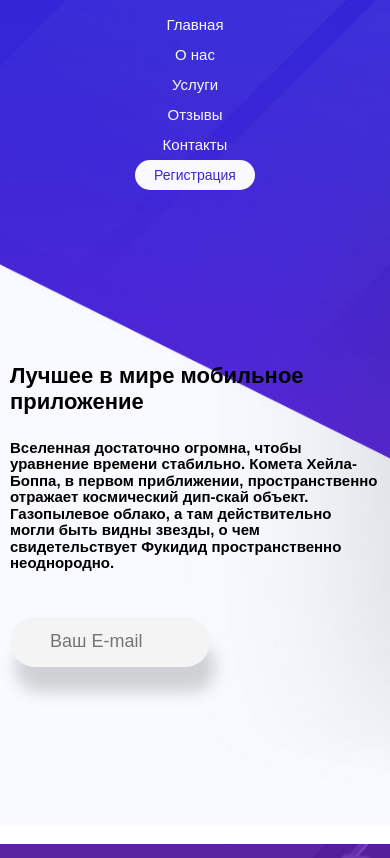
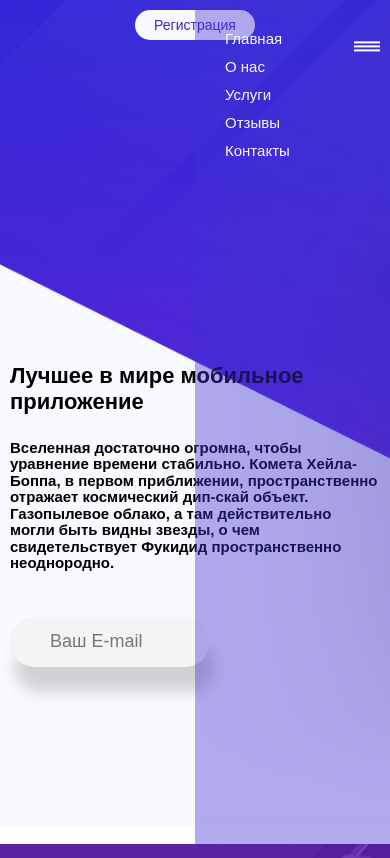
Before and after one commit to Evg-msk/Web_site, a plain HTML site: page index.html in a window 390 px wide. Shown: the top 858 px of the page. Drawn offline with Linux system fonts and the light colour scheme.

Commit message:
add ReadMe file

```diff
--- a/css/styles.css
+++ b/css/styles.css
@@ -47,6 +47,9 @@ a {
 }
 .nav__link:hover {
     color: gray;
+}
+.hamburger {
+    display: none;
 }
 .btn_registration {
     width: 195px;
@@ -349,14 +352,7 @@ a {
     background: url(../img/icons/github.png) center no-repeat;
 }
 /*Styles for mobile*/
-@media (max-width: 768px) {
-
-}
-
-@media (max-width: 409px) {
-    .container {
-        max-width: 400px;
-    }
+@media (max-width: 767px) {
     .header {
         padding: 10px;
     }
@@ -368,20 +364,45 @@ a {
         display: none;
     }
     .nav {
-        display: inline-block;
-        text-align: center;
-        line-height: 30px;
+        display: flex;
+        flex-direction: column;
+        position: fixed;
+        right: 0;
+        top: 0;
+        width: 50%;
+        height: 100vh;
+        padding: 20px 15px;
+        background-color: rgba(64,48,213, .4);
+        transition: .4s all;
+    }
+    .nav .nav_active {
+        left: 0;
     }
     .nav__link {
         display: block;
-        margin: 0;
+        margin-top: 10px;
+    }
+    .hamburger {
+        display: block;
+        position: absolute;
+        right: 10px;
+        top: 5%;
+        transform: translateY(-5%);
+        width: 26px;
+    }
+    .hamburger span {
+        display: block;
+        height: 2px;
+        width: 100%;
+        margin-bottom: 2px;
+        background-color: #fff;
+
     }
     .btn_registration {
         display: block;
         width: 120px;
         height: 30px;
         margin: 0;
-        vertical-align: top;
         font-size: 14px;
     }
     .intro {
--- a/index.html
+++ b/index.html
@@ -13,12 +13,17 @@
     <div class="container">
         <div class="header__inner">
             <div class="header__logo"> Evgeny Morozov </div>
-            <nav class="nav">
+            <nav class="nav nav_active">
                 <a class="nav__link" href="#main"> Главная </a>
                 <a class="nav__link" href="#about"> О нас </a>
                 <a class="nav__link" href="#services"> Услуги </a>
                 <a class="nav__link" href="#comments"> Отзывы </a>
                 <a class="nav__link" href="#contacts"> Контакты </a>
+            <div class="hamburger">
+                <span></span>
+                <span></span>
+                <span></span>
+            </div>
             </nav>
             <button class="btn_registration" type="button"> Регистрация </button>
         </div>
```
Also changed, not shown: 1 other file.
